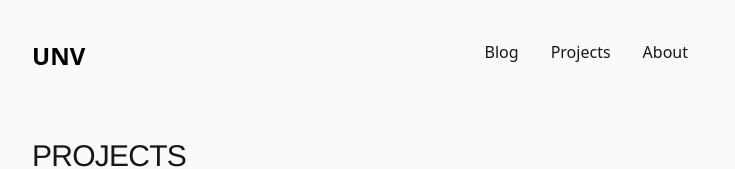
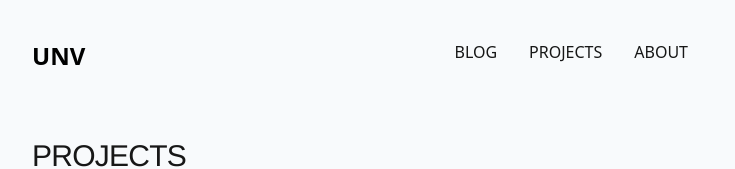
Before and after one commit to unvalley/me, a Next.js app: page /projects in a window 1280 px wide. Shown: the top 169 px of the page, without its empty margins (272-1007 px from the left). Built offline with nearby package versions, Linux system fonts and the light colour scheme.

Commit message:
style: page title not only uppercase

```diff
--- a/components/PageTitle.tsx
+++ b/components/PageTitle.tsx
@@ -17,7 +17,6 @@ export const PageTitle = ({ children }: Props) => {
         md:text-3xl
         md:leading-14
         font-helvetica
-        uppercase
         "
         >
             {children}
--- a/data/index.ts
+++ b/data/index.ts
@@ -1,7 +1,7 @@
 export const headerNavLinks = [
-    { href: "/blog", title: "Blog" },
-    { href: "/projects", title: "Projects" },
-    { href: "/about", title: "About" },
+    { href: "/blog", title: "BLOG" },
+    { href: "/projects", title: "PROJECTS" },
+    { href: "/about", title: "ABOUT" },
 ];
 
 export const projectsData = [
--- a/layouts/AuthorLayout.tsx
+++ b/layouts/AuthorLayout.tsx
@@ -21,7 +21,7 @@ export default function AuthorLayout({ children, content }: Props) {
             />
             <div className="divide-y">
                 <div className="space-y-2 pt-6 pb-8 md:space-y-5">
-                    <PageTitle>About</PageTitle>
+                    <PageTitle>ABOUT</PageTitle>
                 </div>
                 <div className="items-start space-y-2 xl:grid xl:grid-cols-3 xl:gap-x-8 xl:space-y-0">
                     <div className="flex flex-col items-center pt-8">
--- a/pages/blog.tsx
+++ b/pages/blog.tsx
@@ -39,7 +39,7 @@ export default function Blog({
                 posts={posts}
                 initialDisplayPosts={initialDisplayPosts}
                 pagination={pagination}
-                title="All Blog Posts"
+                title="ALL BLOG POSTS"
             />
         </>
     );
--- a/pages/projects.tsx
+++ b/pages/projects.tsx
@@ -13,7 +13,7 @@ export default function Projects() {
             />
             <div className="divide-y divide-gray-200 dark:divide-gray-700">
                 <div className="space-y-2 pt-6 pb-8 md:space-y-5">
-                    <PageTitle>Projects</PageTitle>
+                    <PageTitle>PROJECTS</PageTitle>
                 </div>
                 <div className="container py-8">
                     <div className="-m-4 flex flex-wrap">
```
